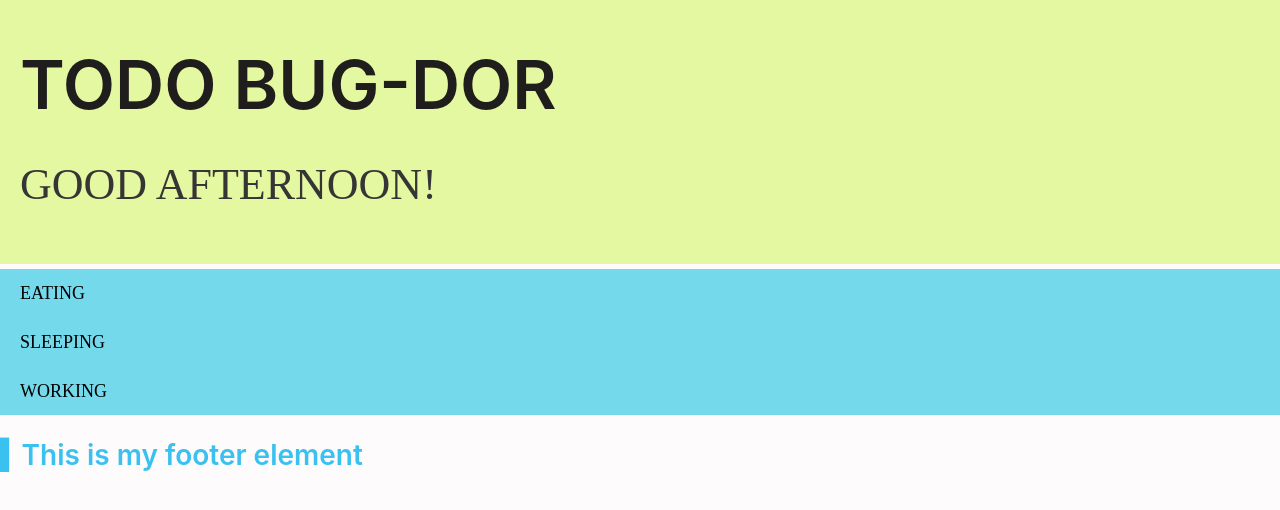
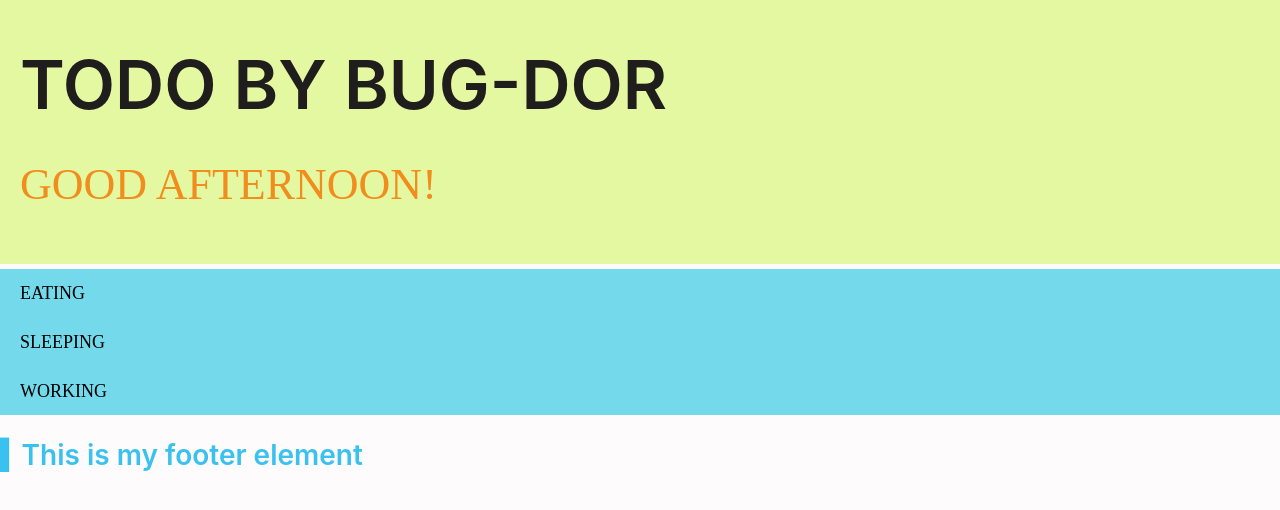
Before and after one commit to dung6eetle/react-app-3, a React (Create React App) app in the folder react-app-3/: page / in a window 1280 px wide. Shown: the top 510 px of the page. Built offline with nearby package versions, Linux system fonts and the light colour scheme.

Commit message:
added style to timeOfDay

```diff
--- a/react-app-3/src/components/Header.js
+++ b/react-app-3/src/components/Header.js
@@ -5,19 +5,24 @@ function Header() {
     const date = new Date()
     const hours = date.getHours()
     let timeOfDay
+    const styles ={}
+
 
     if (hours < 12) {
         timeOfDay = "morning"
+        styles.color = "#FFFA5A"
     } else if (hours >= 12 && hours <17) {
         timeOfDay = "afternoon"
+        styles.color = "#F08D1D"
     } else {
         timeOfDay = 'night'
+        styles.color = "#EE5306"
     }
 
     return (
         <header className='navbar'>
-           <h1>TODO BUG-DOR</h1>
-           <p>Good {timeOfDay}!</p>
+           <h1>TODO by BUG-DOR</h1>
+           <p style={styles}>Good {timeOfDay}!</p>
         </header>
     )
 }
```
